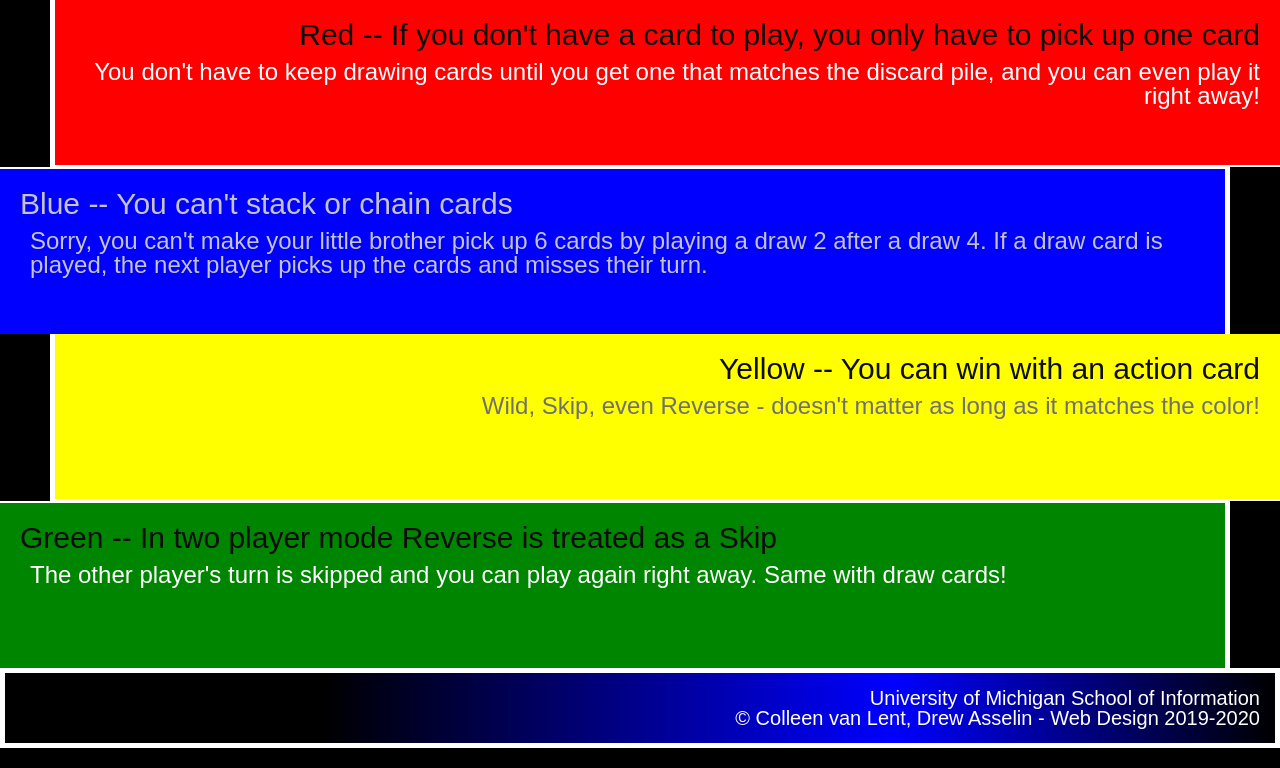
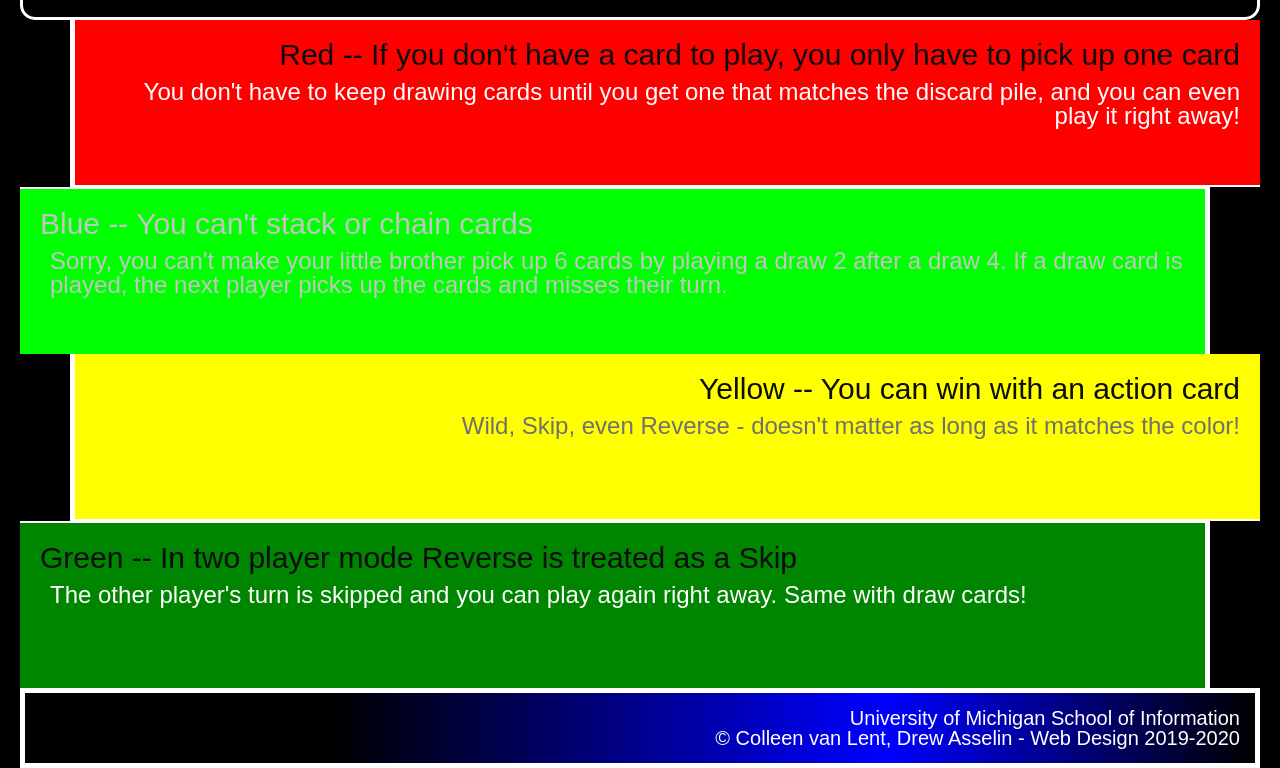
Before and after one commit to JSambo1/hw2-23, a plain HTML site: page index.html in a window 1280 px wide. Shown: the part 493-1261 px from the top of the page. Drawn offline with Linux system fonts and the light colour scheme.

Commit message:
Add files via upload

```diff
--- a/css/style.css
+++ b/css/style.css
@@ -2,7 +2,9 @@ body {
     font-family: Arial, Verdana;
     background-color: #000000; /*change to hexadeicmal values*/
     color: #FFFFFF;
-    margin: 20px, 20px, 0px;
+    margin-right: 20px;
+    margin-left: 20px;
+    margin-top: 20px;
 }
 
 h1 {
@@ -13,7 +15,7 @@ h1 {
 
 h2 {
     font-size: 30px;
-    color: #0D0D0D
+    color: #0D0D0D;
 }
 
 p {
@@ -27,7 +29,7 @@ img{
     margin-left: auto;
     margin-right: auto;
     width: 250px;
-    border: 10px dashed white;
+    border: 10px dashed #ffffff;
 }
 
 div{
@@ -43,14 +45,14 @@ div{
 }
 
 .red{
-    background-color: red;
+    background-color: #FF0000;
     text-align: right;
     margin-left: 50px;
     border-width: 0px 0px 2px 5px;
 }
 
 .blue {
-    background-color: blue;
+    background-color: #00FF00;
     text-align: left;
     margin-right: 50px;
     border-width: 2px 5px 0px 0px;
@@ -60,8 +62,9 @@ div{
 .blue > h2{
     color: #c4c4c4;
 }
+
 .yellow {
-    background: yellow;
+    background: #ffff00;
     text-align: right;
     margin-left: 50px;
     border-width: 0px 0px 2px 5px;
@@ -77,7 +80,7 @@ div{
 
 footer{
     background: linear-gradient(90deg, rgba(0,0,0,1) 25%, rgba(0,0,255,1) 70%, rgba(0,0,0,1) 100%);
-    border: 5px solid white;
+    border: 5px solid #ffffff;
     text-align: right;
 }
 footer > p{
```
